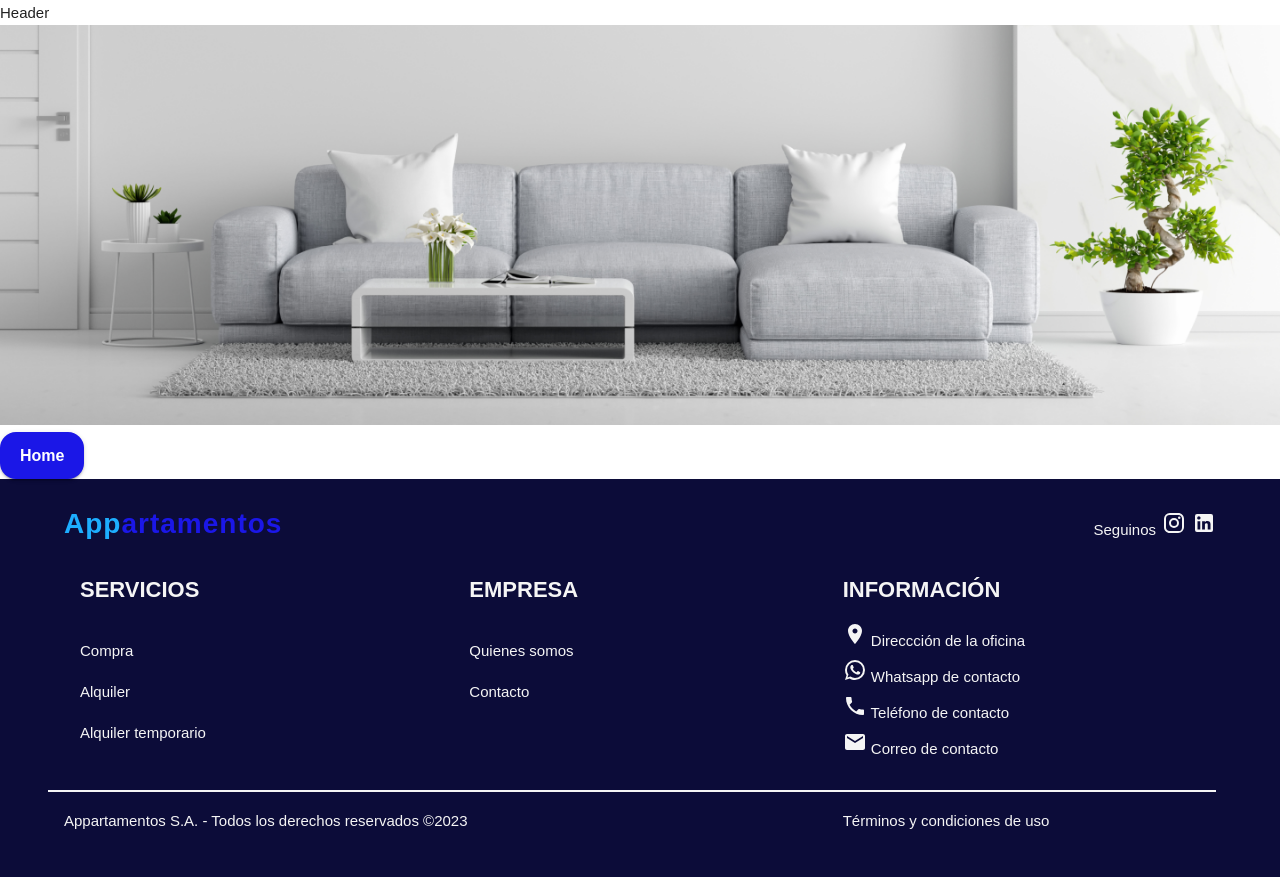
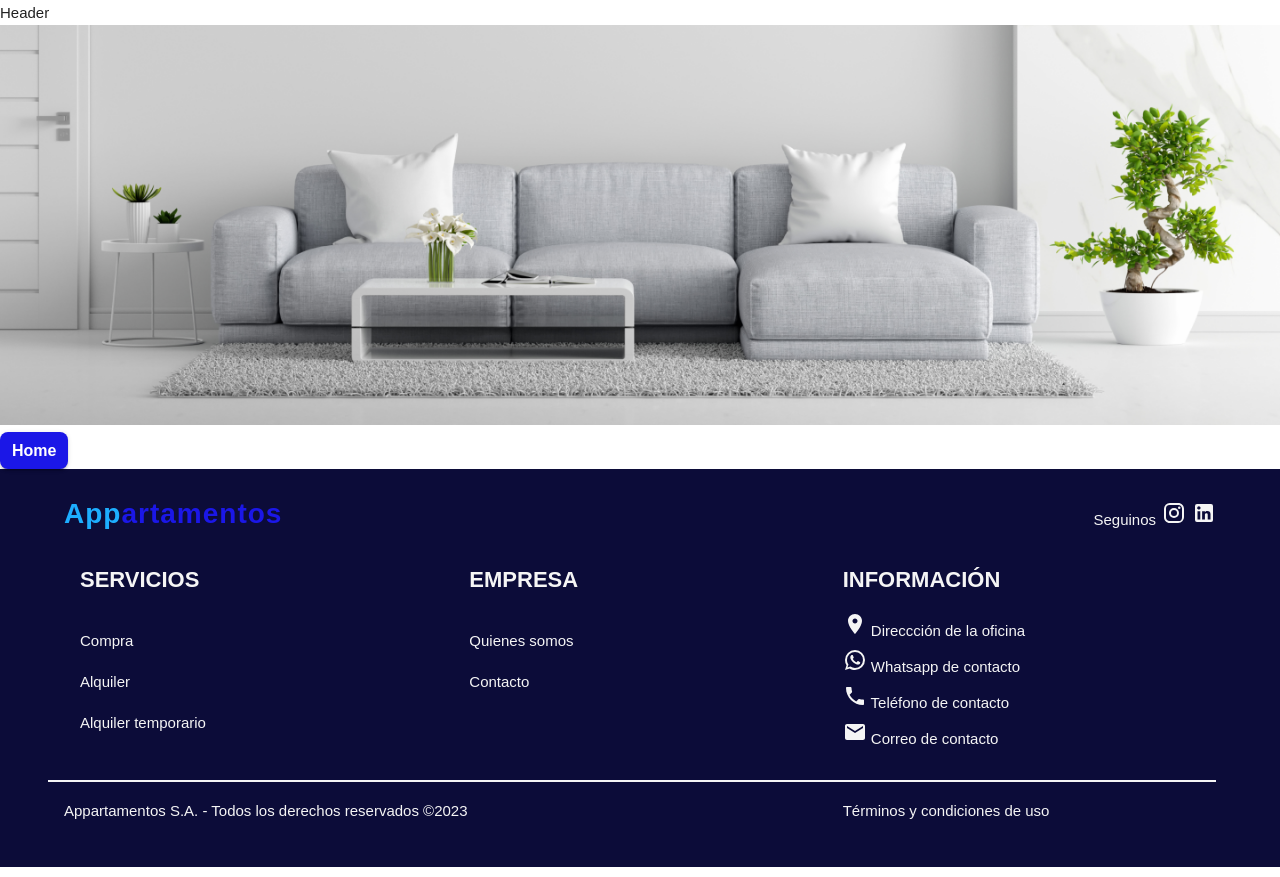
Before and after one commit to No-Country/c12-25-t-node-react, a React (Vite) app in the folder client/: page /terms-conditions in a window 1280 px wide. Built offline with nearby package versions, Linux system fonts and the light colour scheme.

Commit message:
feat/-terms-and-conditions:  ajusto el PrimaryButton

```diff
--- a/client/src/components/atom/PrimaryButton.tsx
+++ b/client/src/components/atom/PrimaryButton.tsx
@@ -1,23 +1,33 @@
-import {
-  Button,
-  ButtonProps
-} from '@mui/material'
+import { Button, ButtonProps } from '@mui/material'
 
 type variantBtn = 'contained' | 'outlined' | 'text'
+type sizeBtn = 'small' | 'medium' | 'large'
+type colorBtn = 'inherit' | 'primary' | 'secondary' | 'success' | 'error' | 'info' | 'warning'
 
 interface PrimaryButtonProps extends ButtonProps {
-  text: string,
+  text: string
   variant?: variantBtn
+  size?: sizeBtn
+  colorBtn?: colorBtn
 }
 
 const PrimaryButton: React.FC<PrimaryButtonProps> = ({
   text,
   variant,
+  size,
+  colorBtn,
   ...props
 }) => {
   return (
     <Button
       variant={ variant ? variant : 'contained' }
+      size={ size ? size : 'medium' }
+      color={ colorBtn ? colorBtn : 'primary' }
+      sx={ {
+        borderRadius: 2,
+        paddingY: 1,
+        paddingX: 1.5,
+      } }
       { ...props }
     >
       { text }
```
